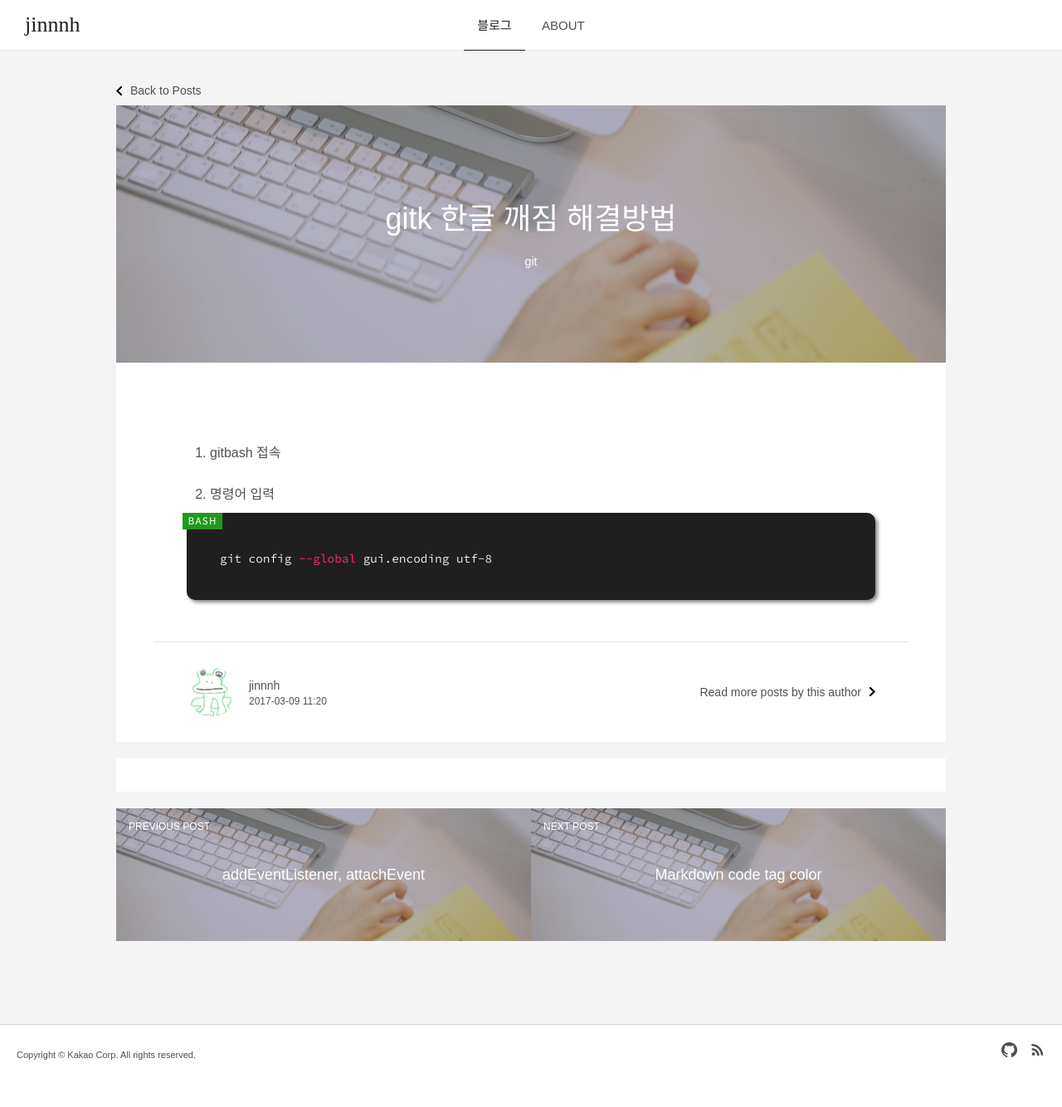
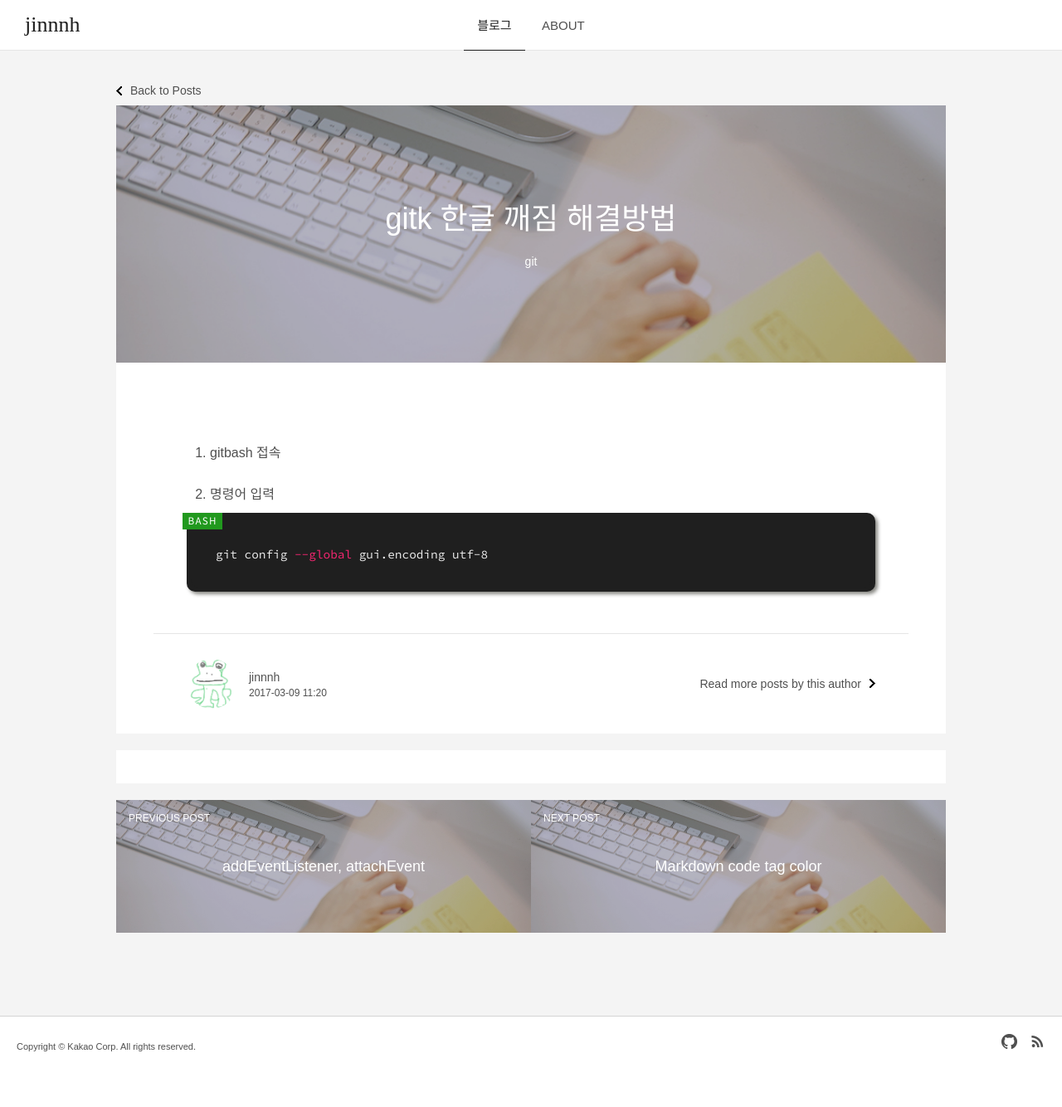
Before and after one commit to gutmate/gutmate.github.com, a Jekyll site: the page built from _posts/2017-03-09-gitk-encoding.md, in a window 1280 px wide. Shown: the whole page at 83% size. Built offline with Jekyll 4.4.1, drawn with Linux system fonts in a browser that asks for light colours; some web fonts are replaced; comment, search, counter and statistics services are not loaded.

Commit message:
간격수정

```diff
--- a/assets/css/monokai3.css
+++ b/assets/css/monokai3.css
@@ -4,8 +4,8 @@
     font-size: 16px;
     line-height: 1.2em;
     background-color: #1f1f1f;
-    color: #eeeeee;
-    padding: 10px;
+    color: #eee;
+    padding: 5px;
     box-shadow: 3px 3px 4px 0px rgba(56, 56, 48, 0.6);
     border-radius: 10px;
 }
```
